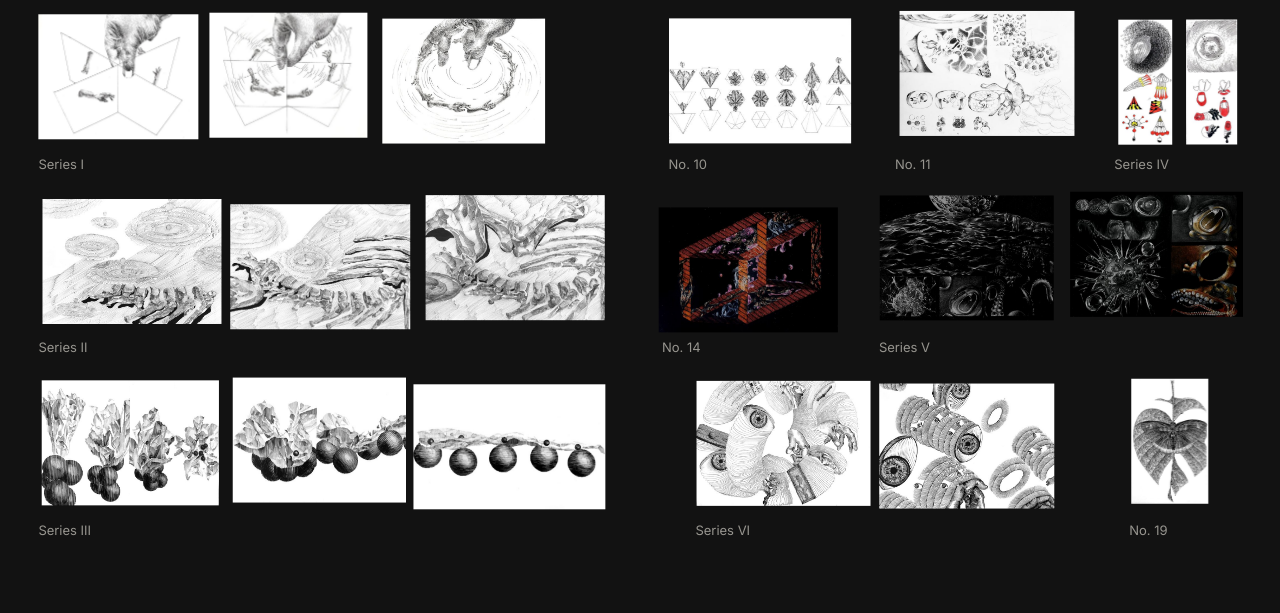
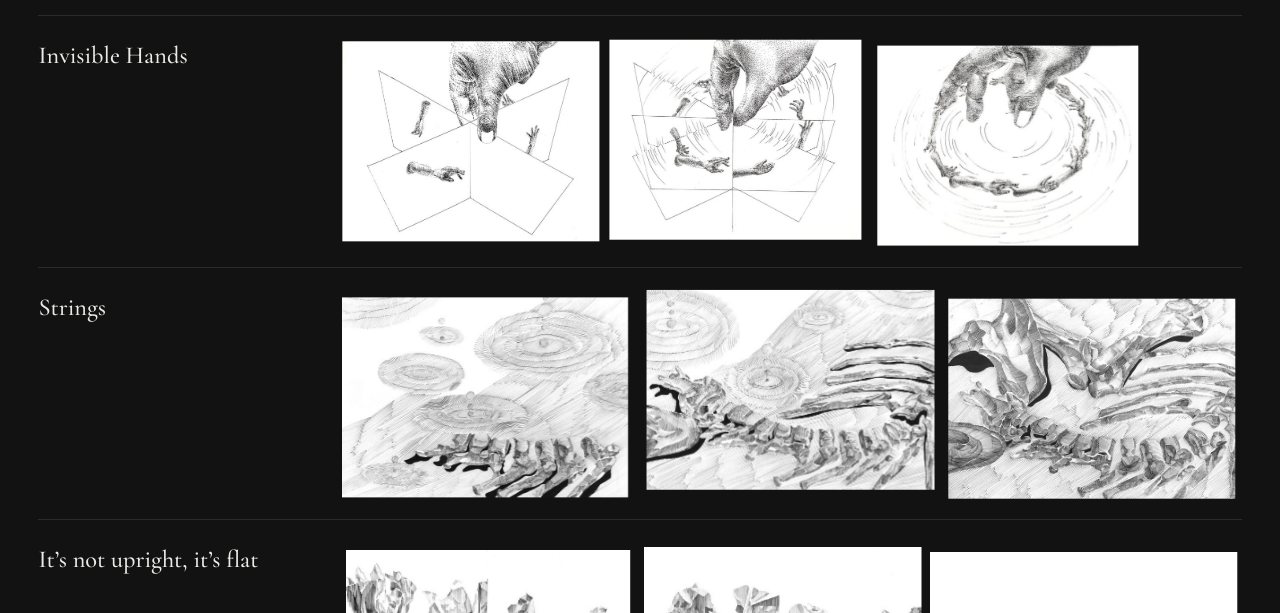
Before and after one commit to Qunzh/artworks, a plain HTML site: page index.html in a window 1280 px wide. Shown: the part 187-800 px from the top of the page. Drawn offline with nearby package versions, Linux system fonts and the light colour scheme.

Commit message:
Add files via upload

```diff
--- a/index.html
+++ b/index.html
@@ -6,7 +6,7 @@
 <title>Artworks by Kingsley Zheng</title>
 <link rel="preconnect" href="https://fonts.googleapis.com">
 <link rel="preconnect" href="https://fonts.gstatic.com" crossorigin>
-<link href="https://fonts.googleapis.com/css2?family=Cormorant+Garamond:wght@500;600&family=Inter:wght@400;500&display=swap" rel="stylesheet">
+<link href="https://fonts.googleapis.com/css2?family=Cormorant+Garamond:ital,wght@0,500;0,600;1,500&family=Inter:wght@400;500&display=swap" rel="stylesheet">
 <style>
 /* VOICE occasion, hushed: a quiet exhibition of one artist's drawings
    IDEA a dark gallery room: each work hangs alone on its own wall, with a small wall label
@@ -34,7 +34,8 @@ button:focus-visible{outline:2px solid var(--ink);outline-offset:2px}
 .art img{position:absolute;inset:0;width:100%;height:100%;object-fit:contain;display:block}
 .cap{display:flex;flex-wrap:wrap;align-items:center;gap:10px 22px;padding:12px 0 clamp(12px,2.2vw,26px)}
 .no{font-family:'Cormorant Garamond',Georgia,serif;font-weight:500;font-size:clamp(26px,3vw,34px);line-height:1;white-space:nowrap}
-.ser{color:var(--mute);font-size:14px;white-space:nowrap}
+.ser{color:var(--mute);font-size:14px}
+.ser em{font-family:'Cormorant Garamond',Georgia,serif;font-style:italic;font-weight:500;font-size:clamp(20px,2vw,24px);line-height:1.1;color:var(--ink)}
 .sib{display:flex;gap:6px}
 .sib button{padding:6px 0;border:0;background:none;cursor:pointer;opacity:.35;transition:opacity .2s}
 .sib button:hover{opacity:.7}
@@ -46,20 +47,18 @@ button:focus-visible{outline:2px solid var(--ink);outline-offset:2px}
 .cover h1{flex:0 1 auto;font-family:'Cormorant Garamond',Georgia,serif;font-weight:500;font-size:clamp(40px,5.6vw,76px);line-height:1.02;letter-spacing:-.02em;margin:0;text-wrap:balance}
 .lede{flex:1 1 30ch;max-width:50ch;color:var(--mute);font-size:13px;line-height:1.6;margin:0;padding-bottom:.35em}
 .lede button{background:none;border:0;padding:0;color:var(--ink);text-decoration:underline;text-underline-offset:3px;cursor:pointer}
-.wall{--th:120px;display:grid;grid-template-columns:auto minmax(0,1fr);align-items:end;gap:clamp(18px,3vh,32px) clamp(40px,4vw,64px)}
-.rset{display:flex;justify-content:space-evenly;align-items:flex-end;gap:36px}
-.wall.wrap{display:flex;flex-wrap:wrap;align-items:flex-end;gap:18px 22px}
-.wall.wrap .rset{display:contents}
+.wall{--th:200px;border-bottom:1px solid var(--line)}
 .grp .row button{animation:drift var(--d,14s) ease-in-out var(--dl,0s) infinite alternate;will-change:transform}
 .wall.still .grp .row button{animation-play-state:paused}
 .wall.pre{visibility:hidden}
 @keyframes drift{0%{transform:translate(0,0)}33%{transform:translate(var(--x1),var(--y1))}66%{transform:translate(var(--x2),var(--y2))}100%{transform:translate(var(--x3),var(--y3))}}
-.grp{display:flex;flex-direction:column;gap:14px}
-.grp .row{display:flex;gap:14px}
+.grp{display:grid;grid-template-columns:minmax(160px,21%) minmax(0,1fr);gap:16px clamp(28px,4vw,64px);align-items:start;padding:clamp(20px,3.2vh,30px) 0;border-top:1px solid var(--line)}
+.grp h2{font-family:'Cormorant Garamond',Georgia,serif;font-weight:500;font-size:clamp(23px,1.9vw,29px);line-height:1.12;margin:0;text-wrap:balance}
+/* row gap keeps wrapped works apart even when two drift toward each other */
+.grp .row{display:flex;flex-wrap:wrap;align-items:flex-end;gap:24px 14px}
 .grp button{padding:0;border:0;background:none;cursor:pointer;display:block}
 .grp img{height:var(--th);width:auto;display:block;transition:opacity .2s}
 .grp button:hover img{opacity:.75}
-.grp span{font-size:13px;color:var(--mute);white-space:nowrap}
 .zoom{position:fixed;inset:0;z-index:10;background:#0b0b0b;overflow:auto;cursor:zoom-out;overscroll-behavior:contain}
 .zoom[hidden]{display:none}
 .zoom img{display:block;max-width:none;margin:auto}
@@ -72,6 +71,7 @@ button:focus-visible{outline:2px solid var(--ink);outline-offset:2px}
 .cap{gap:6px 16px}
 .detail{display:none}
 }
+@media(max-width:700px){.grp{grid-template-columns:1fr}}
 @media(prefers-reduced-motion:reduce){.deck{scroll-behavior:auto}.grp .row button{animation:none}}
 </style>
 </head>
@@ -91,72 +91,68 @@ button:focus-visible{outline:2px solid var(--ink);outline-offset:2px}
 <script>
 {
 const DIMS=[[2400,1873],[2400,1902],[2400,1842],[2400,1681],[2400,1669],[2400,1674],[2400,1692],[2400,1732],[2400,1562],[2400,1650],[2400,1718],[1037,2400],[976,2400],[2400,1678],[2400,1729],[2400,1734],[2400,1728],[2400,1716],[914,1484]];
-const SERIES=[["I",[1,2,3]],["II",[4,5,6]],["III",[7,8,9]],["IV",[12,13]],["V",[15,16]],["VI",[17,18]]];
+/* titles are the artist's own */
+const SERIES=[["I",[1,2,3],"Invisible Hands"],["II",[4,5,6],"Strings"],["III",[7,8,9],"It’s not upright, it’s flat"],["IV",[12,13],"Studies on Butterfly patterns"],["V",[15,16],"Birth (Uncompleted)"],["VI",[17,18],"Stuck"]];
+const SINGLE={10:"Study on Concave and Convex",11:"Study on Goldfish in a plastic bag",14:"Cosmos of Smoke & Strawberry milk",19:"Butterfly on a leaf (Uncompleted)"};
 const N=DIMS.length;
 const pad=n=>String(n).padStart(2,"0");
 const serOf=n=>SERIES.find(s=>s[1].includes(n));
 const big=n=>`works/${pad(n)}.jpg`;
 const small=n=>`thumbs/${pad(n)}.jpg`;
-const label=n=>{const s=serOf(n);return s?`No. ${pad(n)}, Series ${s[0]}, ${s[1].indexOf(n)+1} of ${s[1].length}`:`No. ${pad(n)}`};
+const titleOf=n=>{const s=serOf(n);return s?s[2]:SINGLE[n]};
+const part=n=>{const s=serOf(n);return s?`${s[1].indexOf(n)+1} of ${s[1].length}`:""};
+const label=n=>`No. ${pad(n)}, ${titleOf(n)}${part(n)?", "+part(n):""}`;
+const esc=t=>t.replace(/&/g,"&amp;").replace(/</g,"&lt;").replace(/"/g,"&quot;");
 
 /* the opening wall: every work, hung in its series */
 const groups=[];
 for(let n=1;n<=N;n++){
   const s=serOf(n);
   if(s&&s[1][0]!==n)continue;
-  groups.push(s?{name:`Series ${s[0]}`,items:s[1]}:{name:`No. ${pad(n)}`,items:[n]});
+  groups.push({name:titleOf(n),items:s?s[1]:[n]});
 }
-/* three rows: a three-part series on the left, the smaller works beside it */
 const AR=n=>DIMS[n-1][0]/DIMS[n-1][1];
 const grpAR=g=>g.items.reduce((s,n)=>s+AR(n),0);
-const byFirst=n=>groups.find(g=>g.items[0]===n);
-const LAYOUT=[[1,[10,11,12]],[4,[14,15]],[7,[17,19]]];
-const ROWS=LAYOUT.map(([l,r])=>({left:byFirst(l),right:r.map(byFirst)}));
 /* each thumbnail drifts on its own slow, small path */
 let seed=11;
 const rnd=()=>(seed=seed*16807%2147483647)/2147483647;
 const v=a=>((rnd()*2-1)*a).toFixed(2);
 /* sideways drift stays under half the 14px gap between neighbours, so works never touch */
 const drift=()=>`--d:${(12+rnd()*8).toFixed(1)}s;--dl:-${(rnd()*16).toFixed(1)}s;--x1:${v(5)}px;--y1:${v(10)}px;--x2:${v(5)}px;--y2:${v(10)}px;--x3:${v(5)}px;--y3:${v(10)}px`;
-const thumb=n=>{const[w,h]=DIMS[n-1];return `<button type="button" data-go="${n}" aria-label="Open ${label(n)}" style="${drift()}"><img src="${small(n)}" width="${Math.round(640*w/Math.max(w,h))}" height="${Math.round(640*h/Math.max(w,h))}" alt=""></button>`};
+const thumb=n=>{const[w,h]=DIMS[n-1];return `<button type="button" data-go="${n}" aria-label="Open ${esc(label(n))}" style="${drift()}"><img src="${small(n)}" width="${Math.round(640*w/Math.max(w,h))}" height="${Math.round(640*h/Math.max(w,h))}" alt=""></button>`};
 /* opening: the works start gathered in one pile and scatter to their places (only when the index is the first view) */
 const introOK=!matchMedia("(prefers-reduced-motion: reduce)").matches&&!/^#work-/.test(location.hash);
-const grpHtml=g=>`<div class="grp"><div class="row">${g.items.map(thumb).join("")}</div><span>${g.name}</span></div>`;
+/* one room per series or single work: its name on the left, the works beside it */
+const grpHtml=g=>`<div class="grp"><h2>${esc(g.name)}</h2><div class="row">${g.items.map(thumb).join("")}</div></div>`;
 const cover=`<section class="slide cover" aria-label="Index">
   <div class="head">
     <h1>Artworks by Kingsley Zheng</h1>
     <p class="lede">Nineteen works: six series and four single pieces. Choose a work, swipe, or use the arrow keys to walk through them in order, <button type="button" data-go="1">starting with No.&nbsp;01</button>. All works &copy; Kingsley Zheng.</p>
   </div>
-  <div class="wall${introOK?" pre":""}">${ROWS.map(r=>grpHtml(r.left)+`<div class="rset">${r.right.map(grpHtml).join("")}</div>`).join("")}</div>
+  <div class="wall${introOK?" pre":""}">${groups.map(grpHtml).join("")}</div>
 </section>`;
 
 /* one wall per work */
 const slide=n=>{
   const[w,h]=DIMS[n-1];const s=serOf(n);
-  const sib=s?`<div class="sib">${s[1].map(m=>`<button type="button" data-go="${m}" aria-label="${label(m)}"${m===n?' aria-current="true"':""}><img src="${small(m)}" alt="" loading="lazy"></button>`).join("")}</div>`:"";
-  return `<section class="slide" id="w${n}" aria-label="${label(n)}">
-  <div class="art" data-z="${n}"><img src="${big(n)}" width="${w}" height="${h}" alt="${label(n)}, by Kingsley Zheng" loading="${n<3?"eager":"lazy"}" decoding="async"></div>
-  <div class="cap"><span class="no">No. ${pad(n)}</span>${s?`<span class="ser">Series ${s[0]}, ${s[1].indexOf(n)+1} of ${s[1].length}</span>`:""}${sib}<button class="btn detail" type="button" data-z="${n}">View detail</button></div>
+  const sib=s?`<div class="sib">${s[1].map(m=>`<button type="button" data-go="${m}" aria-label="${esc(label(m))}"${m===n?' aria-current="true"':""}><img src="${small(m)}" alt="" loading="lazy"></button>`).join("")}</div>`:"";
+  return `<section class="slide" id="w${n}" aria-label="${esc(label(n))}">
+  <div class="art" data-z="${n}"><img src="${big(n)}" width="${w}" height="${h}" alt="${esc(label(n))}, by Kingsley Zheng" loading="${n<3?"eager":"lazy"}" decoding="async"></div>
+  <div class="cap"><span class="no">No. ${pad(n)}</span><span class="ser"><em>${esc(titleOf(n))}</em>${s?`, ${part(n)}`:""}</span>${sib}<button class="btn detail" type="button" data-z="${n}">View detail</button></div>
 </section>`};
 
 const deck=document.getElementById("deck");
 deck.innerHTML=cover+Array.from({length:N},(_,i)=>slide(i+1)).join("");
 
-/* size the wall: rows as wide as the page allows, all three rows on the first screen when there is room */
+/* size the rooms: one height for every work, as large as lets the widest series sit on one line
+   (capped so a room stays well inside the screen; phones keep works legible and let a series wrap) */
 const coverEl=deck.querySelector(".cover"),wall=deck.querySelector(".wall");
-const IG=14,GG=36,LABEL=36;
-const intra=g=>IG*(g.items.length-1);
+const IG=14;
 const fitWall=()=>{
-  const W=wall.clientWidth;if(!W)return;
-  const colGap=Math.min(64,Math.max(40,innerWidth*.04)),rowGap=Math.min(32,Math.max(18,innerHeight*.03));
-  const leftAR=Math.max(...ROWS.map(r=>grpAR(r.left))),leftIn=Math.max(...ROWS.map(r=>intra(r.left)));
-  const wTh=Math.min(...ROWS.map(r=>(W-colGap-leftIn-r.right.reduce((s,g)=>s+intra(g),0)-GG*(r.right.length-1))/(leftAR+r.right.reduce((s,g)=>s+grpAR(g),0))));
-  if(wTh<70){wall.classList.add("wrap");wall.style.setProperty("--th",(W<420?64:76)+"px");return}
-  wall.classList.remove("wrap");
-  const cs=getComputedStyle(coverEl);
-  const avail=coverEl.getBoundingClientRect().bottom-wall.getBoundingClientRect().top-coverEl.scrollTop-parseFloat(cs.paddingBottom||0);
-  const hTh=(avail-2*rowGap)/3-LABEL;
-  const th=Math.max(Math.min(wTh,hTh),Math.min(wTh,120));
+  const row=wall.querySelector(".row"),W=row&&row.clientWidth;if(!W)return;
+  const fit=Math.min(...groups.map(g=>(W-IG*(g.items.length-1))/grpAR(g)));
+  const cap=Math.min(220,Math.max(140,innerHeight*.28));
+  const th=Math.min(cap,Math.max(innerWidth<600?96:64,fit));
   wall.style.setProperty("--th",Math.floor(th)+"px");
 };
 const wallRO=new ResizeObserver(fitWall);
@@ -239,7 +235,7 @@ const intro=()=>{
       const dx=cx-(r.left+r.width/2)+(rnd()*2-1)*44,dy=cy-(r.top+r.height/2)+(rnd()*2-1)*26;
       im.animate([{transform:`translate(${dx}px,${dy}px) scale(.5)`},{transform:"none"}],{duration:2000+rnd()*900,delay:350+i*28,easing:"cubic-bezier(.16,1,.3,1)",fill:"backwards"});
     });
-    wall.querySelectorAll(".grp span").forEach((s,i)=>s.animate([{opacity:0},{opacity:1}],{duration:900,delay:1500+i*50,fill:"backwards"}));
+    wall.querySelectorAll(".grp h2").forEach((s,i)=>s.animate([{opacity:0},{opacity:1}],{duration:900,delay:1500+i*50,fill:"backwards"}));
   }catch(e){}
   wall.classList.remove("pre");
 };
```
